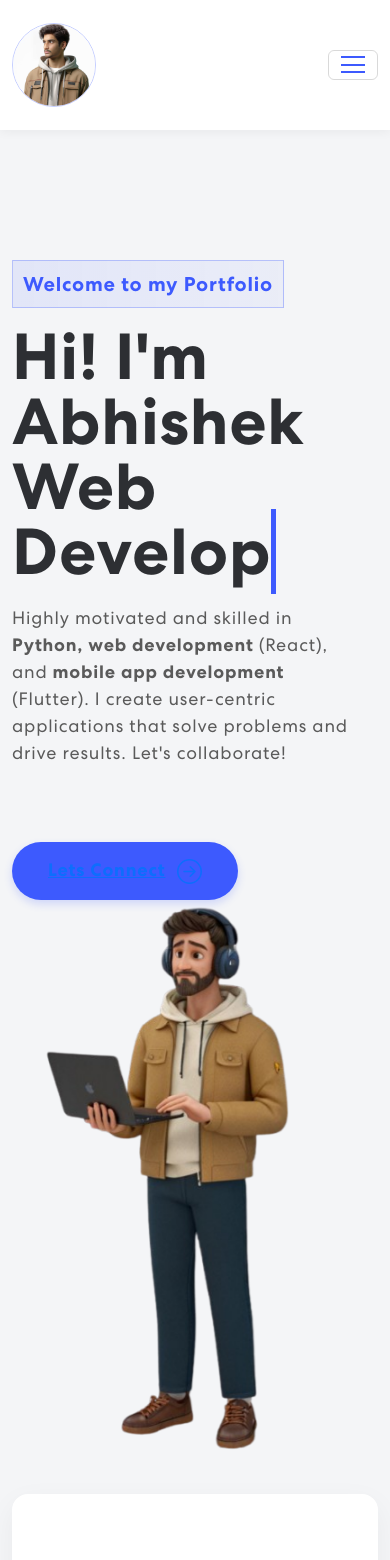
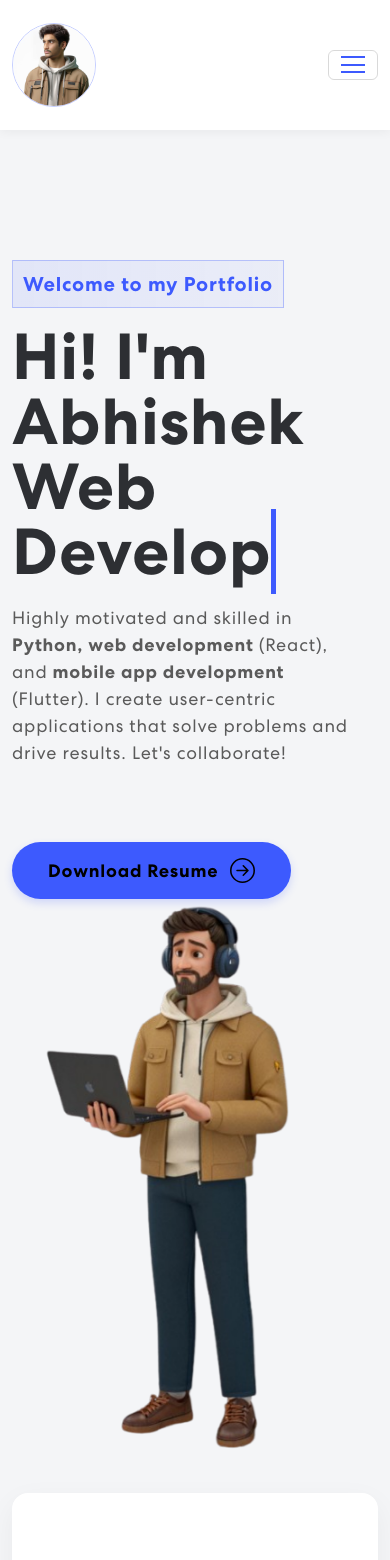
Before and after one commit to Abhishekkumarpaswan/portfolio, a React (Create React App) app: page / in a window 390 px wide. Shown: the top 1560 px of the page. Built offline with nearby package versions, Linux system fonts and the light colour scheme.

Commit message:
responsive

```diff
--- a/package.json
+++ b/package.json
@@ -12,6 +12,7 @@
     "body-parser": "^1.20.2",
     "bootstrap": "^5.3.3",
     "cors": "^2.8.5",
+    "emailjs-com": "^3.2.0",
     "express": "^4.19.2",
     "react": "^18.2.0",
     "react-axios": "^2.0.6",
--- a/src/App.css
+++ b/src/App.css
@@ -378,19 +378,19 @@ nav.navbar .navbar-toggler[aria-expanded="true"] .navbar-toggler-icon {
 .banner button {
   color: black;
   font-weight: 700;
-  font-size: 18px; /* Slightly smaller for better proportion */
+  font-size: 18px;
   margin-top: 60px;
   letter-spacing: 0.8px;
-  display: inline-flex; /* Changed to inline-flex for better alignment */
+  display: inline-flex;
   align-items: center;
-  justify-content: center; /* Better centering */
+  justify-content: center;
   background-color: #3D5AFE;
-  padding: 16px 36px; /* Adjusted padding */
-  border-radius: 50px; /* More rounded corners */
-  transition: all 0.4s cubic-bezier(0.25, 0.8, 0.25, 1); /* Smoother transition */
-  box-shadow: 0 4px 8px rgba(61, 90, 254, 0.2); /* Subtle shadow */
+  padding: 16px 36px;
+  border-radius: 50px;
+  transition: all 0.4s cubic-bezier(0.25, 0.8, 0.25, 1);
+  box-shadow: 0 4px 8px rgba(61, 90, 254, 0.2);
   position: relative;
-  overflow: hidden; /* For pseudo-element */
+  overflow: hidden;
   border: none;
   cursor: pointer;
 }
@@ -410,26 +410,45 @@ nav.navbar .navbar-toggler[aria-expanded="true"] .navbar-toggler-icon {
   border-radius: 50px;
 }
 
-.banner button:hover {
-  color: #FFFFFF;
+.banner button:hover,
+.banner button:active {
+  color: #fff;
   transform: translateY(-3px);
-  box-shadow: 0 12px 24px rgba(61, 90, 254, 0.3); /* Enhanced shadow */
+  box-shadow: 0 12px 24px rgba(61, 90, 254, 0.3);
 }
 
-.banner button:hover::before {
+.banner button:hover::before,
+.banner button:active::before {
   transform: scaleX(1);
   transform-origin: left;
 }
 
-.banner button span {
+.banner button span,
+.banner button a,
+.banner button a span {
   position: relative;
-  z-index: 2; /* Ensures text stays above pseudo-element */
+  z-index: 2;
   display: flex;
   align-items: center;
+  color: inherit;
+  transition: color 0.2s ease-in-out;
+}
+
+.banner button a {
+  text-decoration: none;
+}
+
+.banner button:hover span,
+.banner button:hover a,
+.banner button:hover a span,
+.banner button:active span,
+.banner button:active a,
+.banner button:active a span {
+  color: #fff !important;
 }
 
 .banner button svg {
-  font-size: 22px; /* Slightly smaller for balance */
+  font-size: 22px;
   margin-left: 12px;
   transition: all 0.4s cubic-bezier(0.25, 0.8, 0.25, 1);
   position: relative;
@@ -437,15 +456,14 @@ nav.navbar .navbar-toggler[aria-expanded="true"] .navbar-toggler-icon {
 }
 
 .banner button:hover svg {
-  margin-left: 20px; /* Slightly less movement for subtlety */
-  transform: translateX(5px); /* Added for extra smoothness */
+  margin-left: 20px;
+  transform: translateX(5px);
 }
 
 .banner button:active {
-  transform: translateY(-1px); /* Pressed state */
+  transform: translateY(-1px);
   box-shadow: 0 6px 12px rgba(61, 90, 254, 0.3);
 }
-
 .banner img {
   animation: updown 3s linear infinite;
 }
--- a/src/App.js
+++ b/src/App.js
@@ -6,7 +6,6 @@ import { Skills } from './components/Skills';
 import { Projects } from './components/Projects';
 import { Contact } from './components/Contact';
 import { Footer } from './components/Footer';
-import { Newsletter } from './components/Newsletter';
 
 function App() {
   return (
@@ -16,7 +15,6 @@ function App() {
       <Skills />
       <Projects />
       <Contact />
-      <Newsletter/>
       <Footer />
     </div>
   );
--- a/src/components/Banner.js
+++ b/src/components/Banner.js
@@ -5,6 +5,7 @@ import { ArrowRightCircle } from 'react-bootstrap-icons';
 import 'animate.css';
 import TrackVisibility from 'react-on-screen';
 import React,{useMemo} from "react";
+import myResume from "../assets/My_resume.pdf";
 
 export const Banner = () => {
   const [loopNum, setLoopNum] = useState(0);
@@ -62,7 +63,7 @@ export const Banner = () => {
                 <h1>{`Hi! I'm Abhishek `} <span className="txt-rotate" dataPeriod="1000" data-rotate='[ "Web Developer", "Programmer", "Coder", "Software Developer" ]'><span className="wrap">{text}</span></span></h1>
                 <p><p>Highly motivated and skilled in<strong> Python, web development</strong> (React), and<strong> mobile app development</strong> (Flutter). I create user-centric applications that solve problems and drive results. Let's collaborate!</p>
 </p>
-                  <button onClick={() => console.log('connected')}><a href="https://www.linkedin.com/in/abhishek-kumar-paswan-7006281a6">Lets Connect<ArrowRightCircle size={25}/></a></button>
+                  <button><a href={myResume} download="Abhishek_kumar_paswan_Resume.pdf" style={{ textDecoration:"none", color: "inherit", display: "flex", alignItems: "center"}}>Download Resume<ArrowRightCircle size={25}/></a></button>
               </div>}
             </TrackVisibility>
           </Col>
--- a/src/components/Contact.js
+++ b/src/components/Contact.js
@@ -26,27 +26,30 @@ export const Contact = () => {
   const handleSubmit = async (e) => {
     e.preventDefault();
     setButtonText("Sending...");
-    //Basic Validation
-    try{
-    let response = await fetch("http://abhishekpaswan.me/contact", {
+    try {
+      const response = await fetch("https://formspree.io/f/xzzggvll", {
         method: "POST",
         headers: {
-        "Content-Type": "application/json;charset=utf-8",
+          "Content-Type": "application/json"
         },
-      body: JSON.stringify(formDetails),
+        body: JSON.stringify({
+          firstName: formDetails.firstName,
+          lastName: formDetails.lastName,
+          email: formDetails.email,
+          phone: formDetails.phone,
+          message: formDetails.message,
+        })
       });
-    setButtonText("Send");
-    let result = await response.json();
+      if (response.ok) {
+        setStatus({ success: true, message: 'Message sent successfully!' });
         setFormDetails(formInitialDetails);
-    if (result.code === 200) {
-      setStatus({ success: true, message: 'Message sent successfully'});
       } else {
-      setStatus({ succes: false, message: 'Something went wrong, please try again later.'});
-    }
-  }catch (error) {
-    setButtonText("Send");
         setStatus({ success: false, message: 'Something went wrong, please try again later.' });
       }
+    } catch (error) {
+      setStatus({ success: false, message: 'Network error, please try again later.' });
+    }
+    setButtonText("Send");
   };
 
   return (
--- a/src/components/NavBar.js
+++ b/src/components/NavBar.js
@@ -62,7 +62,7 @@ export const NavBar = () => {
                 <a href="https://github.com/Abhishekkumarpaswan"><img src={navIcon4} alt="" /></a>
               </div>
               <HashLink to='#connect'>
-                <button className="vvd"><span><a href="./Contact.js">Lets Connect</a></span></button>
+                <button className="vvd"><span><a href="./Contact.js" style={{ textDecoration:"none", color: "inherit", display: "flex", alignItems: "center"}}>Mail me</a></span></button>
               </HashLink>
               <button
             className="theme-toggle"
```
Also changed, not shown: 2 other files (tests, documents, lock files or other folders). Lines whose indentation alone changed are shown as unchanged.
